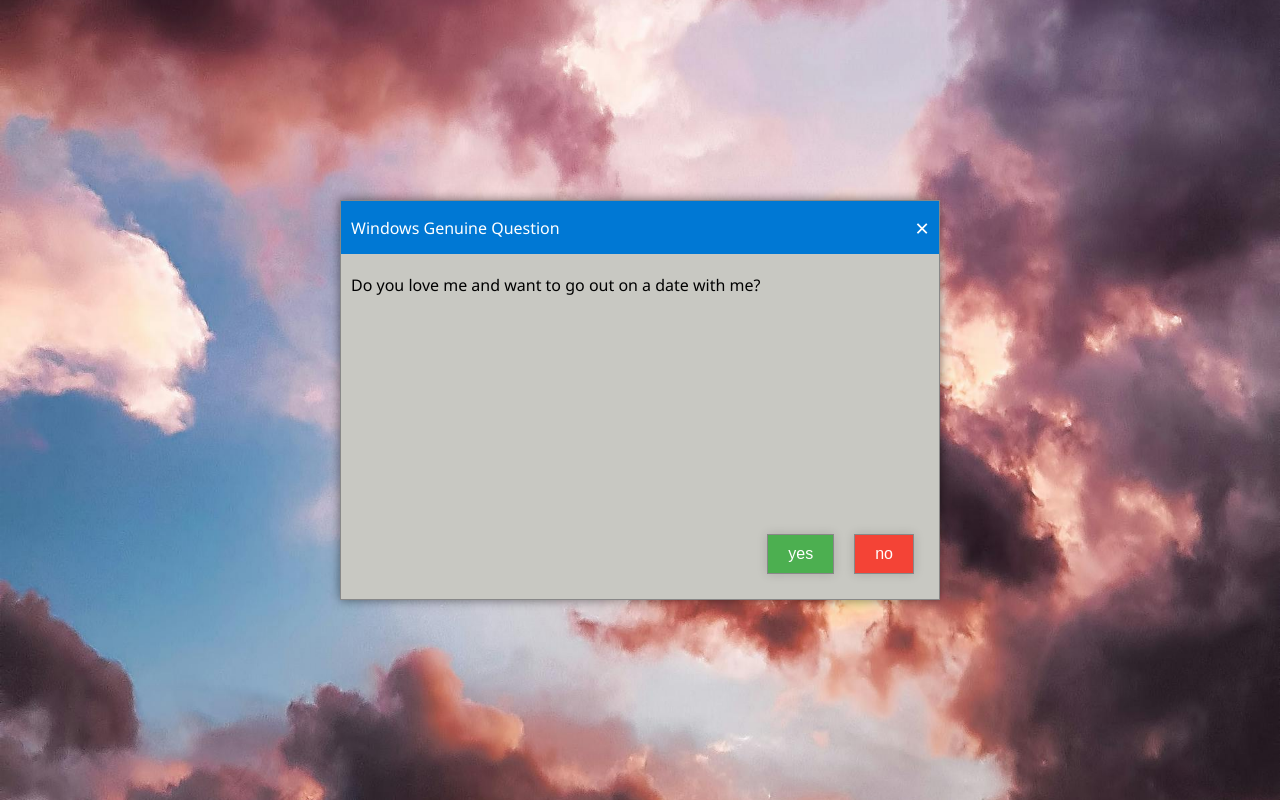
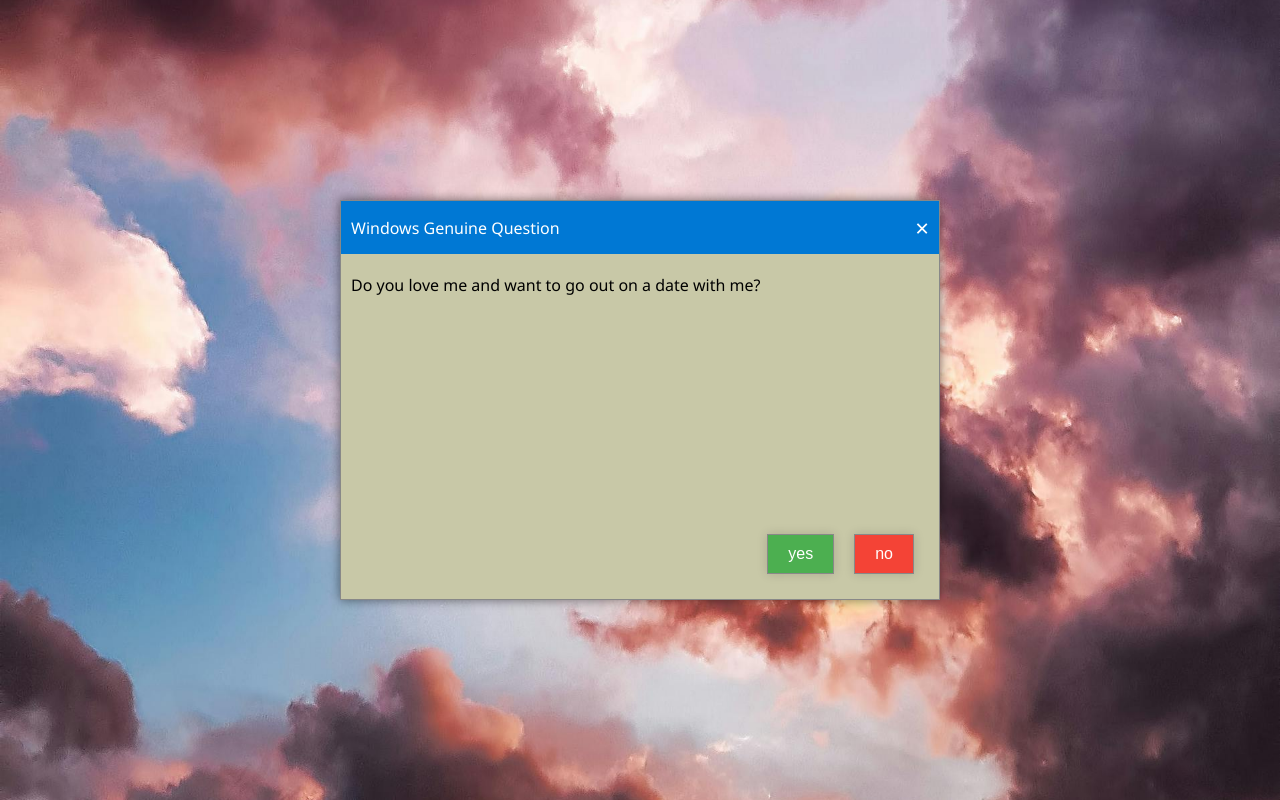
Before and after one commit to akhand2210093/windows-pop-up, a plain HTML site: page index.html in a window 1280 px wide. Drawn offline with Linux system fonts and the light colour scheme.

Commit message:
again colour changed

```diff
--- a/style.css
+++ b/style.css
@@ -29,7 +29,7 @@ p{
 
 
 .modal {
-    background-color: #c8c8c2;
+    background-color: #c8c8a7;
     border: 1px solid #888;
     width: 600px;
     height: 400px;
--- a/yescss.css
+++ b/yescss.css
@@ -29,7 +29,7 @@ p{
 
 
 .modal {
-    background-color: #c8c8c2;
+    background-color: #c8c8a7;
     border: 1px solid #888;
     width: 600px;
     height: 400px;
```
